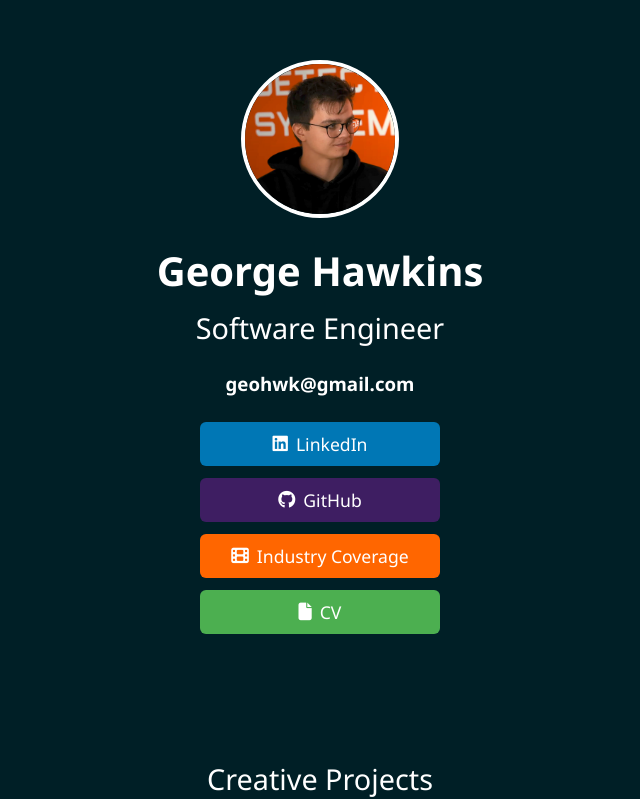
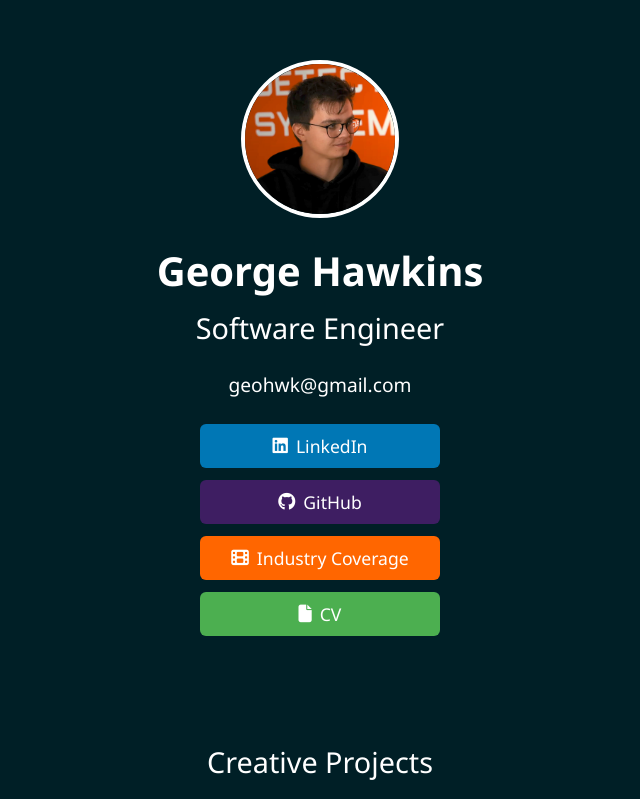
Before and after one commit to geohwk/geohwk.github.io, a plain HTML site: page index.html in a window 1280 px wide. Shown: the top 799 px of the page, without its empty margins (320-960 px from the left). Drawn offline with Linux system fonts and the light colour scheme.

Commit message:
Update index.html

```diff
--- a/index.html
+++ b/index.html
@@ -40,6 +40,12 @@
       margin-top: 10px;
       font-weight: 400;
       font-size: 1.8rem;
+    }
+
+    h3 {
+      margin-top: 10px;
+      font-weight: 400;
+      font-size: 1.2rem;
     }
 
     nav {
```
